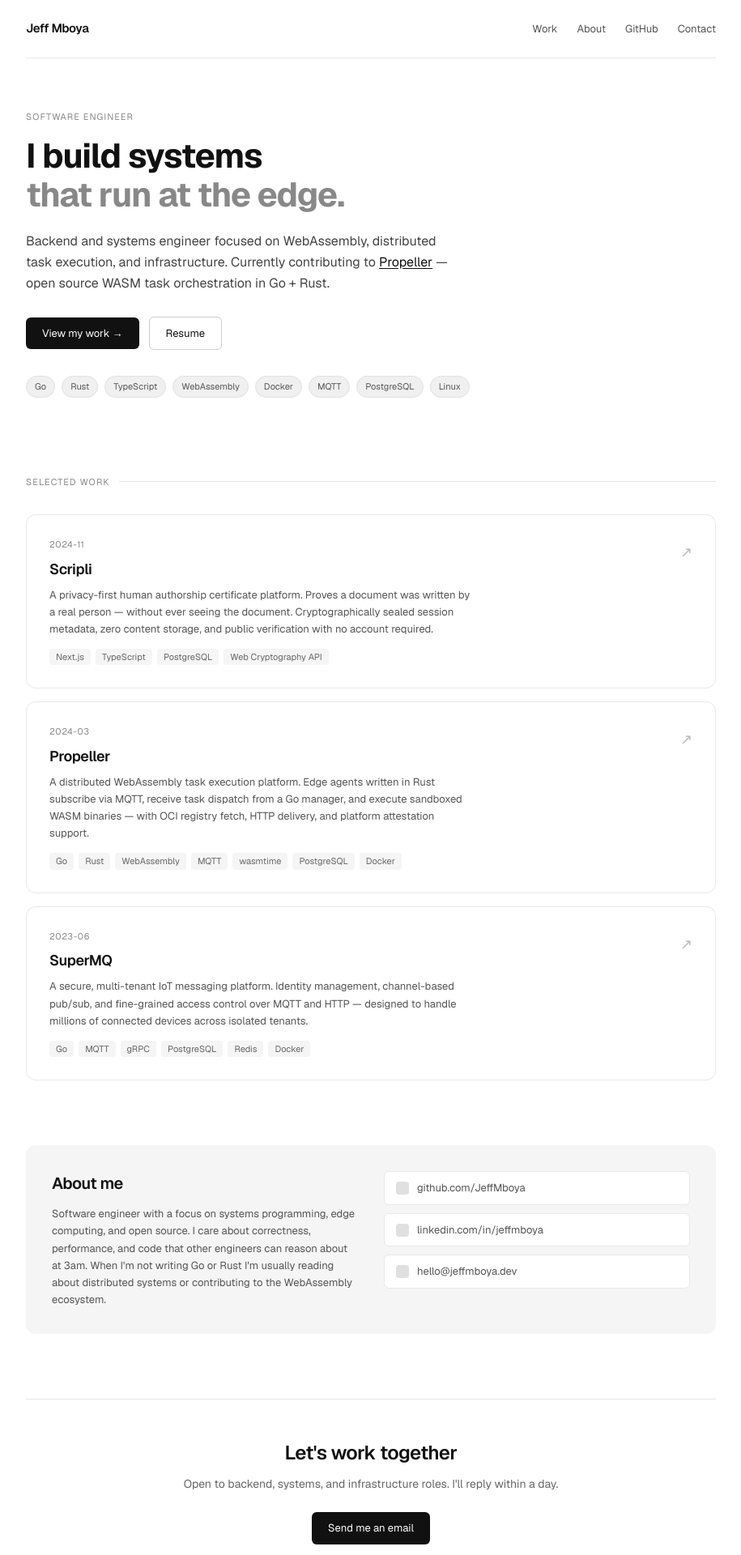
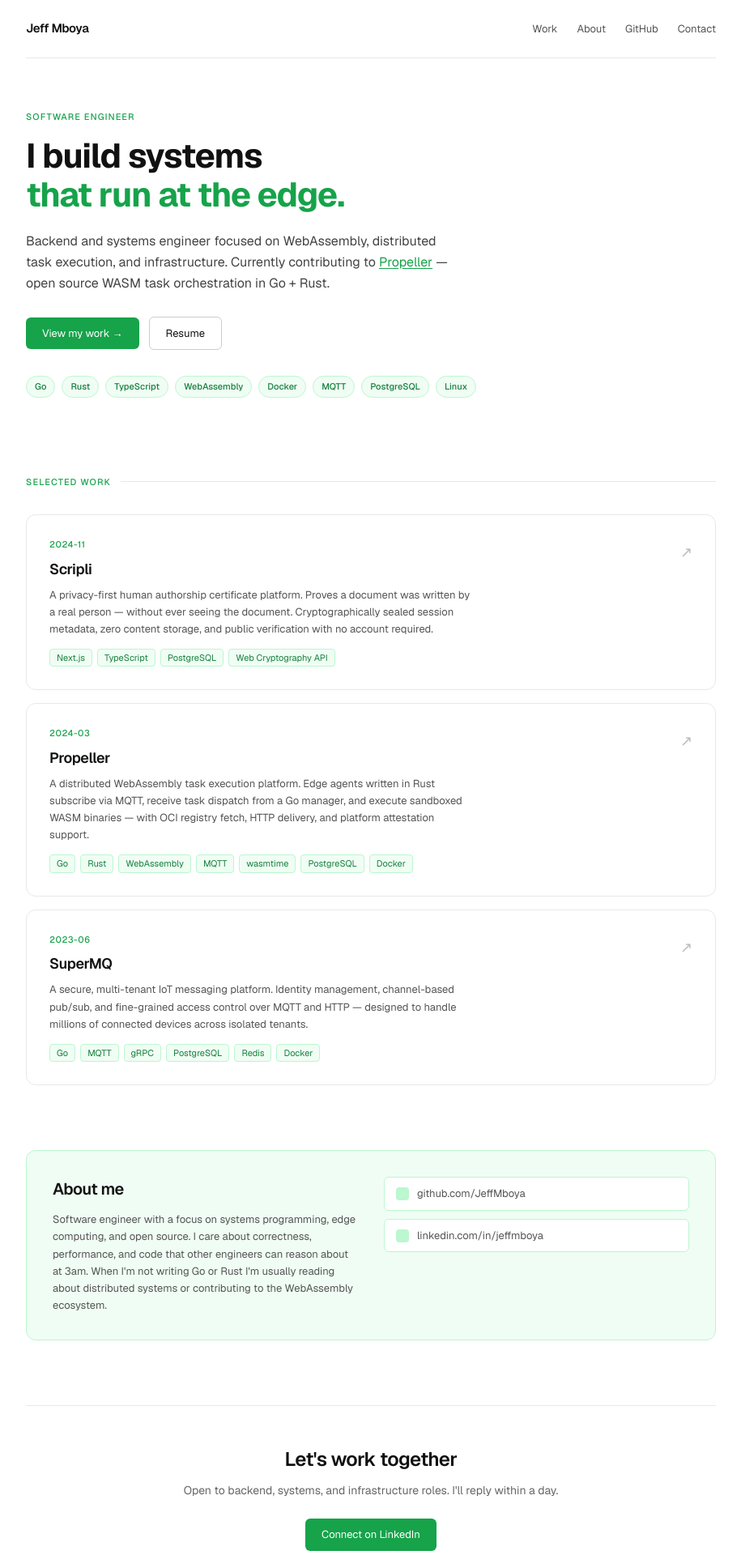
Before and after one commit to JeffMboya/portfolio, a Next.js app: page / in a window 1280 px wide. Shown: the top 1920 px of the page at 81% size, without its empty margins (182-1097 px from the left). Built offline with nearby package versions, Linux system fonts and the light colour scheme.

Commit message:
feat: terminal green design refresh — accent colour, stack pills, card hovers

```diff
--- a/app/globals.css
+++ b/app/globals.css
@@ -5,7 +5,10 @@
   --foreground: #111111;
   --muted: #555555;
   --border: #e8e8e8;
-  --accent: #111111;
+  --accent: #16a34a;
+  --accent-dim: #15803d;
+  --accent-light: #f0fdf4;
+  --accent-muted: #bbf7d0;
   --font-sans: var(--font-geist-sans);
   --font-mono: var(--font-geist-mono);
 }
@@ -15,6 +18,10 @@
   --color-foreground: var(--foreground);
   --color-muted: var(--muted);
   --color-border: var(--border);
+  --color-accent: var(--accent);
+  --color-accent-dim: var(--accent-dim);
+  --color-accent-light: var(--accent-light);
+  --color-accent-muted: var(--accent-muted);
   --font-sans: var(--font-geist-sans);
   --font-mono: var(--font-geist-mono);
 }
@@ -34,16 +41,16 @@ body {
 .prose h2 { font-size: 1.25rem; margin-top: 2.5rem; margin-bottom: 0.75rem; }
 .prose h3 { font-size: 1.05rem; margin-top: 2rem; margin-bottom: 0.5rem; }
 .prose p { color: #444; line-height: 1.75; margin-bottom: 1.25rem; }
-.prose a { color: var(--foreground); text-decoration: underline; }
+.prose a { color: var(--accent); text-decoration: underline; text-underline-offset: 2px; }
 .prose ul { padding-left: 1.25rem; margin-bottom: 1.25rem; }
 .prose li { color: #444; line-height: 1.75; margin-bottom: 0.25rem; list-style-type: disc; }
 .prose code:not(pre code) {
   font-family: var(--font-geist-mono), monospace;
   font-size: 0.85em;
-  background: #f5f5f5;
+  background: var(--accent-light);
   padding: 0.15em 0.4em;
   border-radius: 3px;
-  color: #333;
+  color: var(--accent-dim);
 }
 .prose pre {
   background: #fafafa;
--- a/app/page.tsx
+++ b/app/page.tsx
@@ -11,7 +11,7 @@ export default function Home() {
 
       <section id="work" className="mb-20">
         <div className="flex items-center gap-3 mb-8">
-          <span className="text-[11px] text-[#888] uppercase tracking-widest">Selected Work</span>
+          <span className="text-[11px] text-[#16a34a] uppercase tracking-widest font-medium">Selected Work</span>
           <div className="flex-1 h-px bg-[#e8e8e8]" />
         </div>
         <div className="flex flex-col gap-4">
@@ -21,7 +21,7 @@ export default function Home() {
         </div>
       </section>
 
-      <section id="about" className="bg-[#f5f5f5] rounded-xl p-8 mb-20 grid grid-cols-2 gap-8">
+      <section id="about" className="bg-[#f0fdf4] border border-[#bbf7d0] rounded-xl p-8 mb-20 grid grid-cols-2 gap-8">
         <div>
           <h2 className="text-[20px] font-semibold tracking-tight mb-3">About me</h2>
           <p className="text-[13px] text-[#555] leading-relaxed">
@@ -36,26 +36,19 @@ export default function Home() {
             href="https://github.com/JeffMboya"
             target="_blank"
             rel="noopener noreferrer"
-            className="flex items-center gap-2.5 text-[13px] text-[#555] bg-white border border-[#e8e8e8] rounded-md px-3.5 py-2.5 hover:border-[#ccc] transition-colors duration-150"
+            className="flex items-center gap-2.5 text-[13px] text-[#555] bg-white border border-[#bbf7d0] rounded-md px-3.5 py-2.5 hover:border-[#16a34a] hover:text-[#16a34a] transition-colors duration-150"
           >
-            <span className="w-4 h-4 bg-[#e0e0e0] rounded-sm inline-block" />
+            <span className="w-4 h-4 bg-[#bbf7d0] rounded-sm inline-block" />
             github.com/JeffMboya
           </a>
           <a
             href="https://linkedin.com/in/jeffmboya"
             target="_blank"
             rel="noopener noreferrer"
-            className="flex items-center gap-2.5 text-[13px] text-[#555] bg-white border border-[#e8e8e8] rounded-md px-3.5 py-2.5 hover:border-[#ccc] transition-colors duration-150"
+            className="flex items-center gap-2.5 text-[13px] text-[#555] bg-white border border-[#bbf7d0] rounded-md px-3.5 py-2.5 hover:border-[#16a34a] hover:text-[#16a34a] transition-colors duration-150"
           >
-            <span className="w-4 h-4 bg-[#e0e0e0] rounded-sm inline-block" />
+            <span className="w-4 h-4 bg-[#bbf7d0] rounded-sm inline-block" />
             linkedin.com/in/jeffmboya
-          </a>
-          <a
-            href="mailto:hello@jeffmboya.dev"
-            className="flex items-center gap-2.5 text-[13px] text-[#555] bg-white border border-[#e8e8e8] rounded-md px-3.5 py-2.5 hover:border-[#ccc] transition-colors duration-150"
-          >
-            <span className="w-4 h-4 bg-[#e0e0e0] rounded-sm inline-block" />
-            hello@jeffmboya.dev
           </a>
         </div>
       </section>
@@ -68,10 +61,12 @@ export default function Home() {
           Open to backend, systems, and infrastructure roles. I&apos;ll reply within a day.
         </p>
         <a
-          href="mailto:hello@jeffmboya.dev"
-          className="inline-block bg-[#111] text-white text-[13px] px-5 py-2.5 rounded-md hover:bg-[#333] transition-colors duration-150"
+          href="https://linkedin.com/in/jeffmboya"
+          target="_blank"
+          rel="noopener noreferrer"
+          className="inline-block bg-[#16a34a] text-white text-[13px] px-5 py-2.5 rounded-md hover:bg-[#15803d] transition-colors duration-150"
         >
-          Send me an email
+          Connect on LinkedIn
         </a>
       </section>
     </>
--- a/components/Hero.tsx
+++ b/components/Hero.tsx
@@ -9,12 +9,12 @@ const stack = [
 export default function Hero() {
   return (
     <section className="mb-24">
-      <div className="text-[11px] text-[#888] uppercase tracking-widest mb-4">
+      <div className="text-[11px] text-[#16a34a] uppercase tracking-widest mb-4 font-medium">
         Software Engineer
       </div>
       <h1 className="text-[42px] font-bold leading-[1.15] tracking-tight mb-5">
         I build systems<br />
-        <span className="text-[#888]">that run at the edge.</span>
+        <span className="text-[#16a34a]">that run at the edge.</span>
       </h1>
       <p className="text-[16px] text-[#444] leading-relaxed max-w-[540px] mb-7">
         Backend and systems engineer focused on WebAssembly, distributed task
@@ -23,7 +23,7 @@ export default function Hero() {
           href="https://github.com/absmach/propeller"
           target="_blank"
           rel="noopener noreferrer"
-          className="text-[#111] underline underline-offset-2"
+          className="text-[#16a34a] underline underline-offset-2 hover:text-[#15803d] transition-colors duration-150"
         >
           Propeller
         </a>{' '}
@@ -32,13 +32,13 @@ export default function Hero() {
       <div className="flex items-center gap-3 mb-8">
         <Link
           href="/#work"
-          className="bg-[#111] text-white text-[13px] px-5 py-2.5 rounded-md hover:bg-[#333] transition-colors duration-150"
+          className="bg-[#16a34a] text-white text-[13px] px-5 py-2.5 rounded-md hover:bg-[#15803d] transition-colors duration-150"
         >
           View my work →
         </Link>
         <a
           href="/jeff-mboya-resume.pdf"
-          className="text-[#111] text-[13px] px-5 py-2.5 rounded-md border border-[#ccc] hover:border-[#999] transition-colors duration-150"
+          className="text-[#111] text-[13px] px-5 py-2.5 rounded-md border border-[#ccc] hover:border-[#16a34a] hover:text-[#16a34a] transition-colors duration-150"
         >
           Resume
         </a>
--- a/components/Nav.tsx
+++ b/components/Nav.tsx
@@ -26,7 +26,7 @@ export default function Nav() {
               href={link.href}
               target="_blank"
               rel="noopener noreferrer"
-              className="text-[13px] text-[#555] hover:text-[#111] transition-colors duration-150"
+              className="text-[13px] text-[#555] hover:text-[#16a34a] transition-colors duration-150"
             >
               {link.label}
             </a>
@@ -35,7 +35,7 @@ export default function Nav() {
               key={link.href}
               href={link.href}
               className={`text-[13px] transition-colors duration-150 ${
-                pathname === link.href ? 'text-[#111] font-medium' : 'text-[#555] hover:text-[#111]'
+                pathname === link.href ? 'text-[#16a34a] font-medium' : 'text-[#555] hover:text-[#16a34a]'
               }`}
             >
               {link.label}
--- a/components/ProjectCard.tsx
+++ b/components/ProjectCard.tsx
@@ -10,12 +10,12 @@ export default function ProjectCard({ meta }: ProjectCardProps) {
     <Link
       href={`/work/${meta.slug}`}
       className="block border border-[#e8e8e8] rounded-xl p-7 bg-white
-        hover:border-[#ccc] hover:translate-y-[-2px]
+        hover:border-[#16a34a] hover:translate-y-[-2px]
         transition-all duration-150 group"
     >
       <div className="flex items-start justify-between gap-4">
         <div className="flex-1">
-          <div className="text-[11px] text-[#888] uppercase tracking-wider mb-2">
+          <div className="text-[11px] text-[#16a34a] uppercase tracking-wider mb-2 font-medium">
             {meta.date}
           </div>
           <h3 className="text-[18px] font-semibold tracking-tight mb-2 text-[#111]">
@@ -28,14 +28,14 @@ export default function ProjectCard({ meta }: ProjectCardProps) {
             {meta.stack.map((s) => (
               <span
                 key={s}
-                className="bg-[#f5f5f5] text-[#666] text-[11px] px-2 py-0.5 rounded"
+                className="bg-[#f0fdf4] text-[#15803d] text-[11px] px-2 py-0.5 rounded border border-[#bbf7d0]"
               >
                 {s}
               </span>
             ))}
           </div>
         </div>
-        <span className="text-[#bbb] text-lg mt-1 group-hover:text-[#888] transition-colors duration-150">
+        <span className="text-[#bbb] text-lg mt-1 group-hover:text-[#16a34a] transition-colors duration-150">
           ↗
         </span>
       </div>
--- a/components/StackPill.tsx
+++ b/components/StackPill.tsx
@@ -4,7 +4,7 @@ interface StackPillProps {
 
 export default function StackPill({ label }: StackPillProps) {
   return (
-    <span className="inline-block bg-[#f0f0f0] border border-[#e0e0e0] text-[#555] text-[11px] px-2.5 py-1 rounded-full">
+    <span className="inline-block bg-[#f0fdf4] border border-[#bbf7d0] text-[#15803d] text-[11px] px-2.5 py-1 rounded-full font-medium">
       {label}
     </span>
   )
```
Also changed, not shown: app/work/[slug]/page.tsx (+7 -7 lines).
